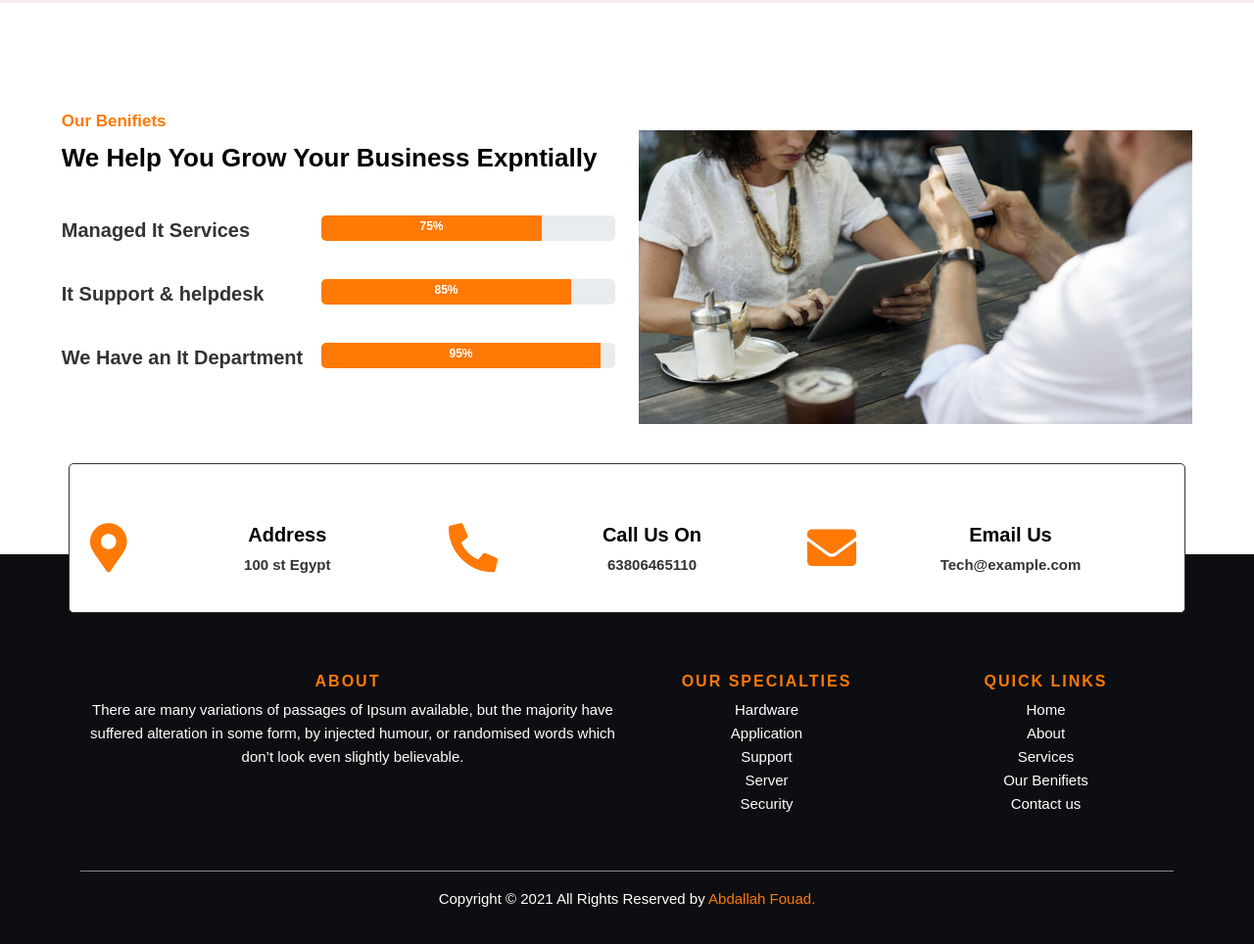
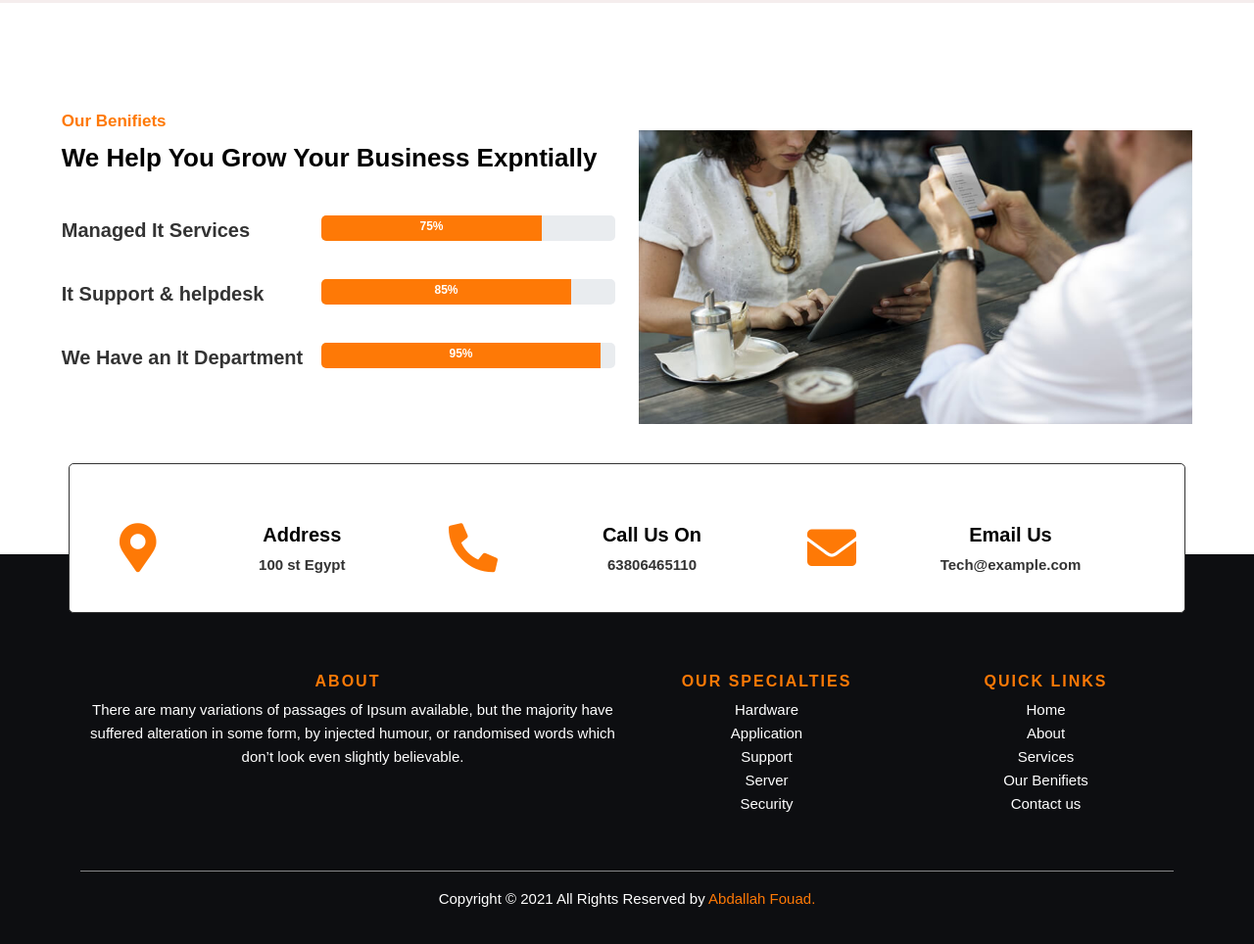
Before and after one commit to ABDALLAH9311/Abdallahtech, a plain HTML site: page index.html in a window 1280 px wide. Shown: the part 1699-2663 px from the top of the page at 98% size. Drawn offline with nearby package versions, Linux system fonts and the light colour scheme; some packages are replaced by stand-ins of ours; a script that the page names is missing.

Commit message:
Add files via upload

```diff
--- a/index.html
+++ b/index.html
@@ -206,7 +206,7 @@
                   <div class="container">
                     <div class="row">
             <div style="font-size: 10px;border: #333 0.5px solid;padding: 20px;border-radius: 5px;background-color: #fff;display: flex;">
-            <div class=" col-lg-4 col-sm-4" style="margin-top: 40px;"><i class="fas fa-map-marker-alt"></i>
+            <div class=" col-lg-4 col-sm-4" style="margin-top: 40px;padding-left: 30px;"><i class="fas fa-map-marker-alt"></i>
               <h6>Address</h6>
               <p class="pend"> 100 st Egypt</p>
             </div>
```
